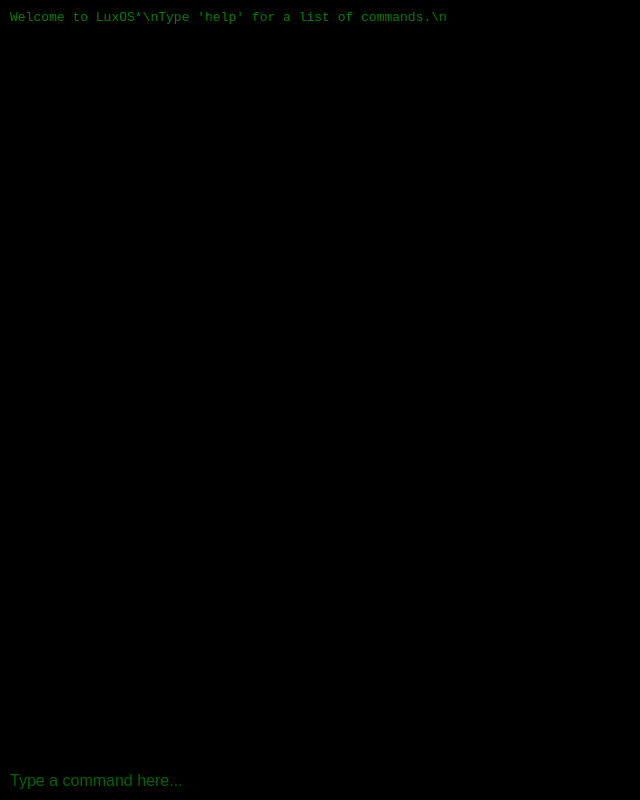
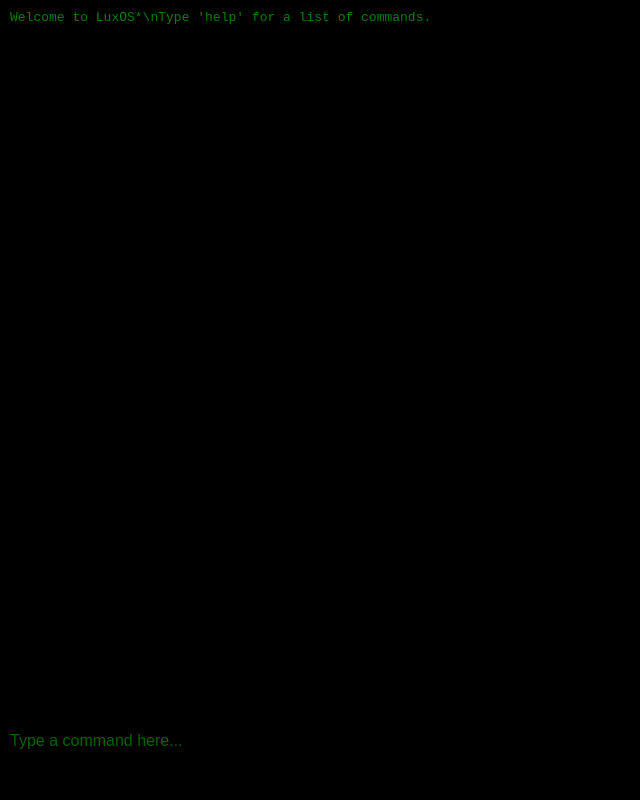
Before and after one commit to doetoeri/LuxNet, a plain HTML site: page index.html in a window 1280 px wide. Shown: the whole page, without its empty margins (0-640 px from the left). Drawn offline with Linux system fonts and the light colour scheme.

Commit message:
Update index.html

```diff
--- a/index.html
+++ b/index.html
@@ -3,7 +3,7 @@
 <head>
     <meta charset="UTF-8">
     <meta name="viewport" content="width=device-width, initial-scale=1.0">
-    <title>LuxOS Square</title>
+    <title>LuxOS* Square</title>
     <style>
         body {
             background-color: black;
@@ -13,7 +13,7 @@
             padding: 0;
             display: flex;
             flex-direction: column;
-            height: 100vh;
+            height: 95vh; /* 화면 크기 조정 */
         }
         #output {
             flex: 1;
@@ -35,7 +35,7 @@
     </style>
 </head>
 <body>
-    <div id="output">Welcome to LuxOS*\nType 'help' for a list of commands.\n</div>
+    <div id="output">Welcome to LuxOS*\nType 'help' for a list of commands.</div>
     <input type="text" id="input" placeholder="Type a command here...">
     <script src="luxos.js"></script>
 </body>
```
